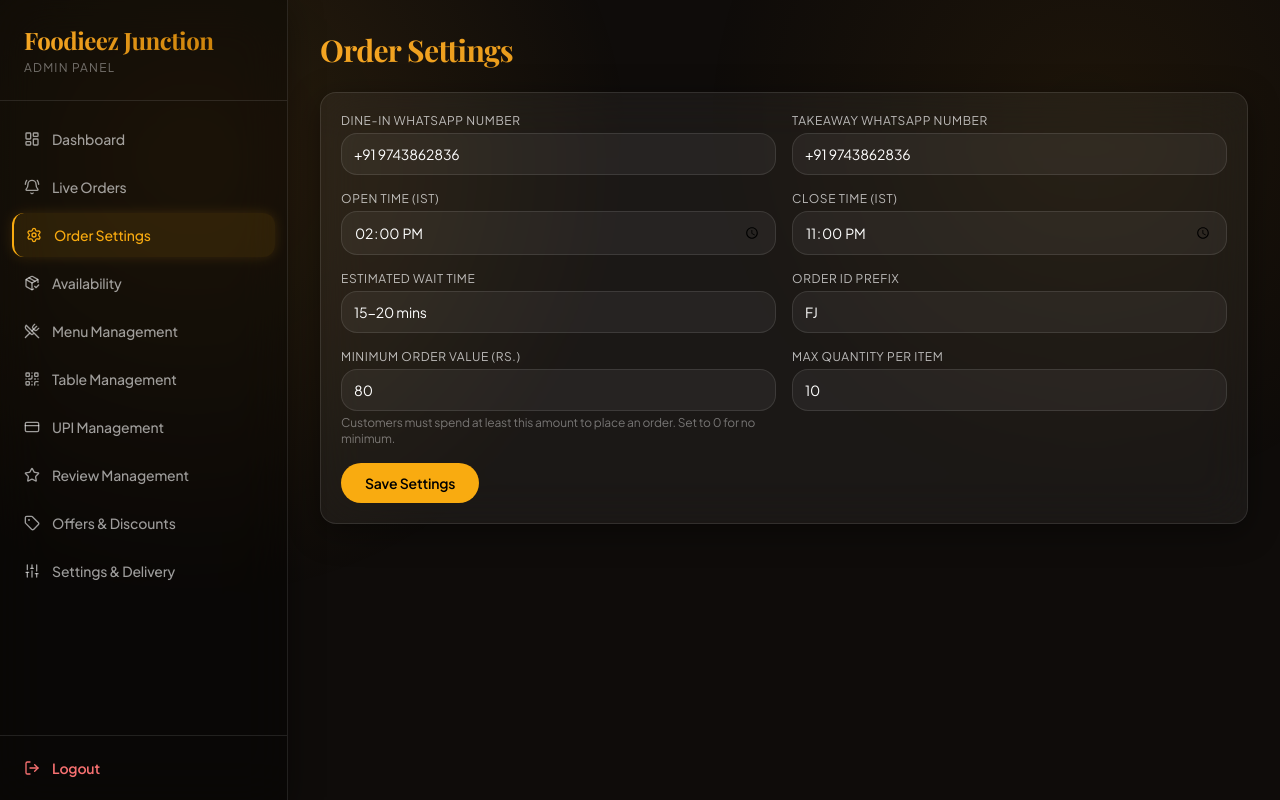
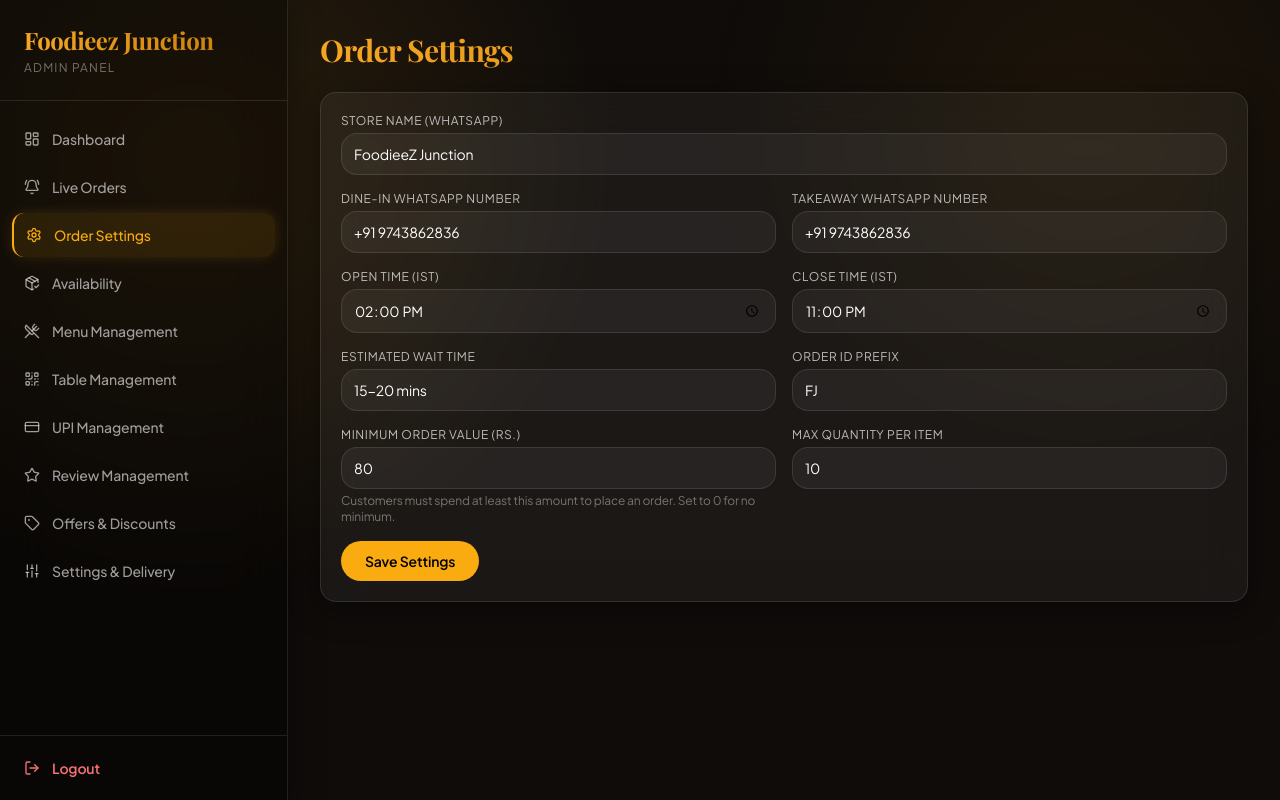
Before and after one commit to nehalnadaf-git/foodieez-junction, a Next.js app: page /admin/order-settings in a window 1280 px wide. Built offline with nearby package versions, Linux system fonts and the light colour scheme; no server answers.

Commit message:
Add configurable store name for WhatsApp messages and fix order settings layout

```diff
--- a/src/app/admin/order-settings/page.tsx
+++ b/src/app/admin/order-settings/page.tsx
@@ -52,6 +52,13 @@
         onSubmit={form.handleSubmit(onSubmit)}
         className="space-y-4 rounded-2xl border border-white/10 bg-white/5 p-5 backdrop-blur-xl shadow-[0_8px_32px_rgba(0,0,0,0.4)]"
       >
+        <div>
+          <label className="mb-1 block text-xs uppercase tracking-wider text-white/70">
+            Store Name (WhatsApp)
+          </label>
+          <input {...form.register("storeName")} className={inputClass} />
+        </div>
+
         <div className="grid gap-4 md:grid-cols-2">
           <div>
             <label className="mb-1 block text-xs uppercase tracking-wider text-white/70">
--- a/src/components/CartDrawer.tsx
+++ b/src/components/CartDrawer.tsx
@@ -166,7 +166,7 @@
       cartItems: items,
       orderTotal: grandTotal,
       specialInstructions,
-      restaurantName: settings.restaurant.restaurantName,
+      restaurantName: settings.order.storeName,
       serverTimestamp,
     });
 
@@ -211,7 +211,7 @@
       currentSpecialInstructions: specialInstructions,
       paymentMethod,
       upiId: settings.upi.upiId,
-      restaurantName: settings.restaurant.restaurantName,
+      restaurantName: settings.order.storeName,
       serverTimestamp,
     });
 
@@ -261,7 +261,7 @@
       currentSpecialInstructions: "",
       paymentMethod,
       upiId: settings.upi.upiId,
-      restaurantName: settings.restaurant.restaurantName,
+      restaurantName: settings.order.storeName,
       serverTimestamp,
     });
 
--- a/src/components/OrderModal.tsx
+++ b/src/components/OrderModal.tsx
@@ -195,7 +195,7 @@
           paymentMethod: payment as "cash" | "upi",
           upiId: settings.upi.upiId,
           estimatedDeliveryTime: delivery.deliveryEstimatedTime,
-          restaurantName: settings.restaurant.restaurantName,
+          restaurantName: settings.order.storeName,
           specialInstructions,
         });
       } else {
@@ -213,7 +213,7 @@
           paymentMethod: payment as "cash" | "upi",
           estimatedTime: settings.order.estimatedWaitTime,
           upiId: settings.upi.upiId,
-          restaurantName: settings.restaurant.restaurantName,
+          restaurantName: settings.order.storeName,
           specialInstructions,
         });
       }
@@ -233,7 +233,7 @@
           deliveryAddress: deliveryAddress.trim(), deliveryMapLink: deliveryMapLink.trim(),
           paymentMethod: payment as "cash" | "upi", upiId: settings.upi.upiId,
           estimatedDeliveryTime: delivery.deliveryEstimatedTime,
-          restaurantName: settings.restaurant.restaurantName, specialInstructions,
+          restaurantName: settings.order.storeName, specialInstructions,
         });
       } else {
         msgText = buildWhatsAppMessage({
@@ -243,7 +243,7 @@
           tableNumber: orderType === "dine-in" ? tableNo.trim() : null,
           scannedTableNumber, paymentMethod: payment as "cash" | "upi",
           estimatedTime: settings.order.estimatedWaitTime, upiId: settings.upi.upiId,
-          restaurantName: settings.restaurant.restaurantName, specialInstructions,
+          restaurantName: settings.order.storeName, specialInstructions,
         });
       }
       const url = buildWhatsAppUrl(targetNumber, msgText);
--- a/src/context/AppSettingsContext.tsx
+++ b/src/context/AppSettingsContext.tsx
@@ -36,6 +36,7 @@
   const d = DEFAULT_APP_SETTINGS;
   return {
     order: {
+      storeName: str("order.storeName", d.order.storeName),
       dineInWhatsappNumber: str("order.dineInWhatsappNumber", d.order.dineInWhatsappNumber),
       takeawayWhatsappNumber: str("order.takeawayWhatsappNumber", d.order.takeawayWhatsappNumber),
       openTimeIst: str("order.openTimeIst", d.order.openTimeIst),
--- a/src/lib/app-config.ts
+++ b/src/lib/app-config.ts
@@ -1,4 +1,5 @@
 export interface OrderSettings {
+  storeName: string;
   dineInWhatsappNumber: string;
   takeawayWhatsappNumber: string;
   openTimeIst: string;
@@ -77,6 +78,7 @@
 } as const;
 
 export const DEFAULT_ORDER_SETTINGS: OrderSettings = {
+  storeName: "FoodieeZ Junction",
   dineInWhatsappNumber: "+91 9743862836",
   takeawayWhatsappNumber: "+91 9743862836",
   openTimeIst: "14:00",
--- a/src/lib/validations/admin.ts
+++ b/src/lib/validations/admin.ts
@@ -8,6 +8,7 @@
 export type AdminLoginInput = z.infer<typeof adminLoginSchema>;
 
 export const orderSettingsSchema = z.object({
+  storeName: z.string().min(1, "Store name is required"),
   dineInWhatsappNumber: z.string().min(10, "Enter a valid number"),
   takeawayWhatsappNumber: z.string().min(10, "Enter a valid number"),
   openTimeIst: z.string().regex(/^\d{2}:\d{2}$/, "Use HH:MM format"),
```
